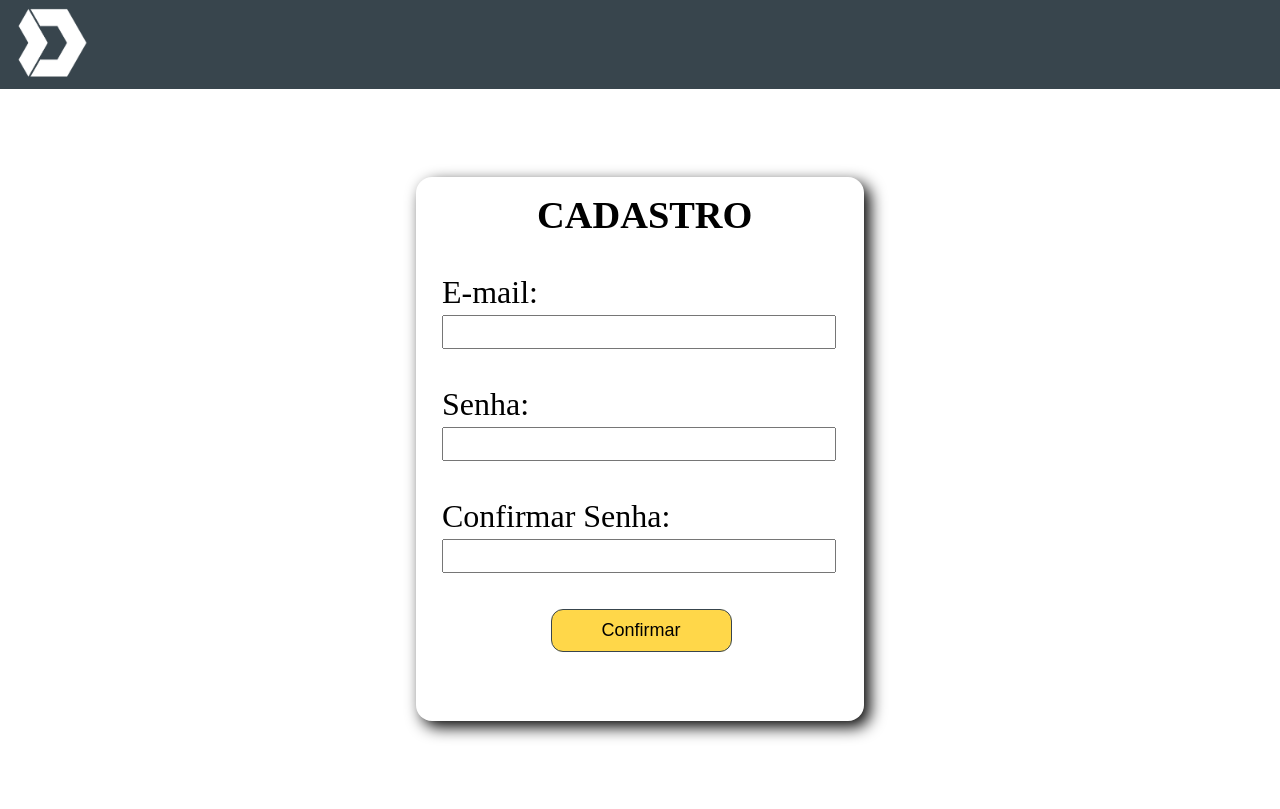
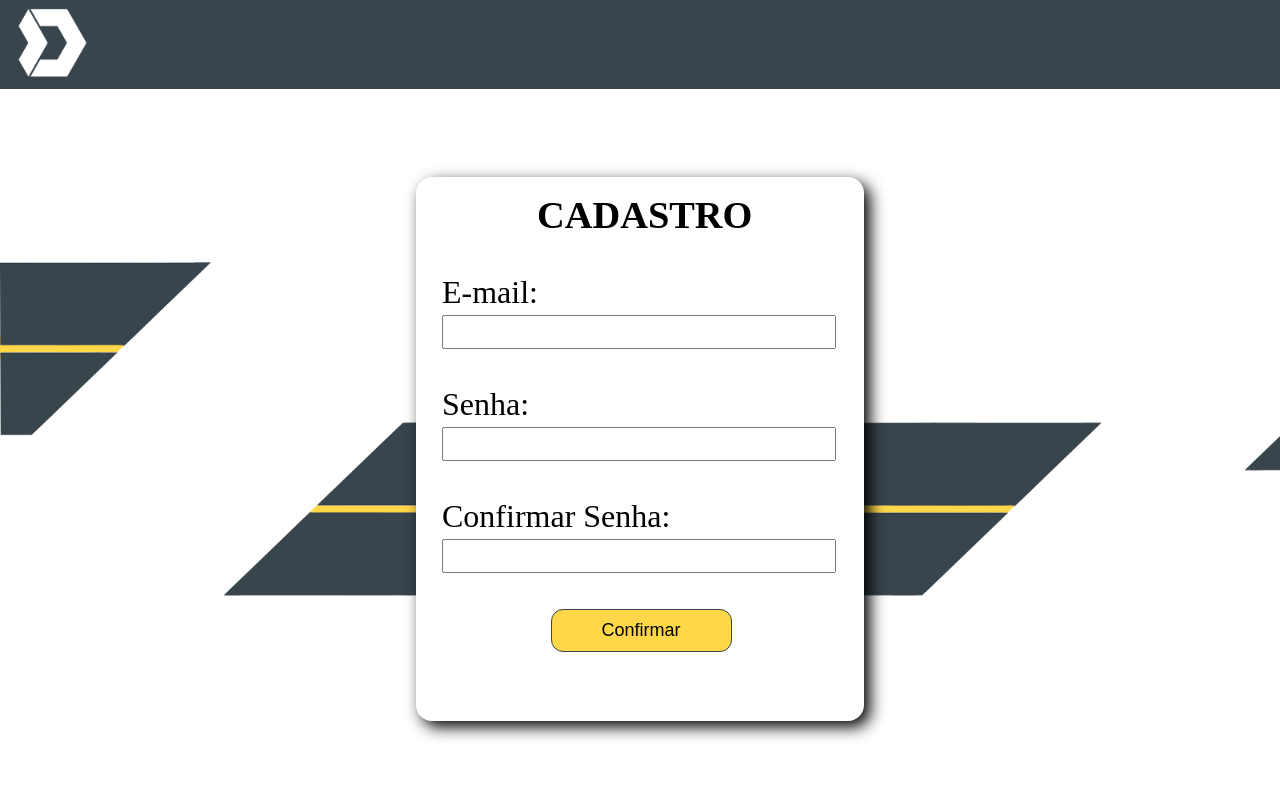
Before and after one commit to UInfinitu/FPA-Unimar-Termo1, a Flask app: page /cadastro.html in a window 1280 px wide. Run offline with Flask 3, Linux system fonts and the light colour scheme.

Commit message:
Update cadastro.css

```diff
--- a/static/cadastro.css
+++ b/static/cadastro.css
@@ -1,6 +1,8 @@
 body{
     margin: 0;
     font-family: 'Times New Roman';
+    background-image: url(Fundo.png);
+    background-size: cover;
 }
 
 #cabecalho{
@@ -19,6 +21,7 @@ body{
     padding: 16px;
     border-radius: 16px;
     font-size: xx-large;
+    background-color: white;
 }
 
 #ContainerLogin{
```
